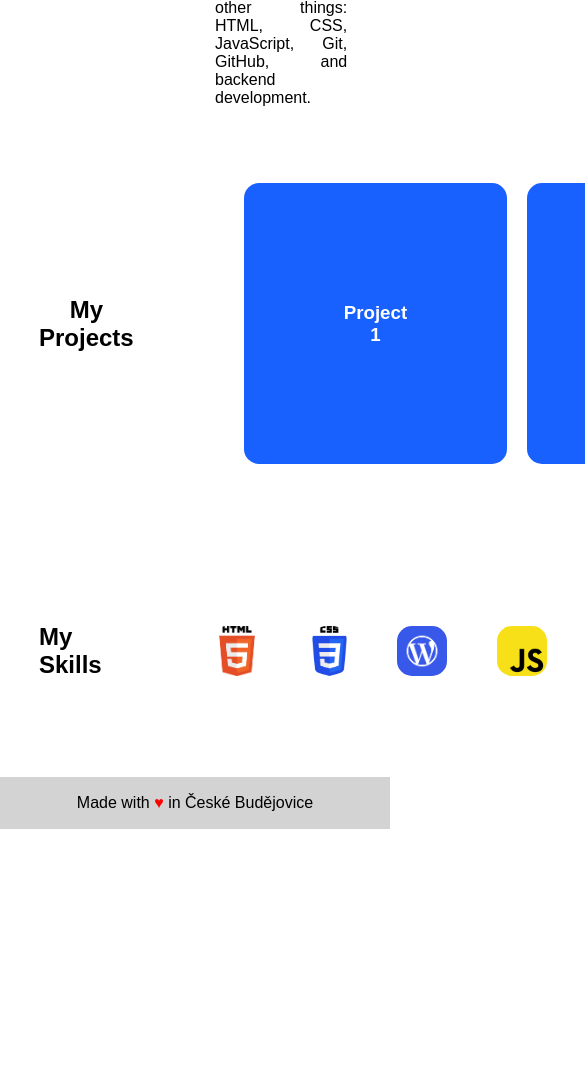
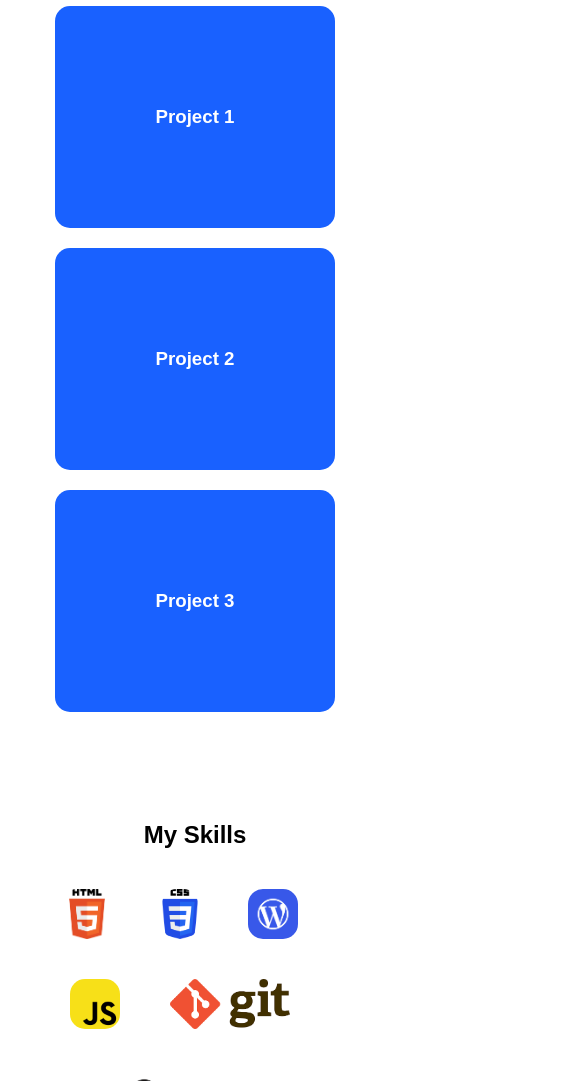
Before and after one commit to ondra10192/PortfolioWebsite, a plain HTML site: page index.html in a window 390 px wide. Shown: the part 919-2000 px from the top of the page, 585 px wide, since content can reach past the window. Before the commit the page ends 1748 px from the top, so only its background shows below. Drawn offline with Linux system fonts and the light colour scheme.

Commit message:
add media queries

```diff
--- a/index.html
+++ b/index.html
@@ -31,29 +31,27 @@
             </div>
         </section>
         <section id="my-projects">
-            <div>
+            <div class="heading">
                 <h2>My Projects</h2>
             </div>
-            <div>
+            <div class="projects">
                 <h3>Project 1</h3>
-            </div>
-            <div>
                 <h3>Project 2</h3>
-            </div>
-            <div>
                 <h3>Project 3</h3>
             </div>
         </section>
         <section id="my-skills">
-            <div>
+            <div class="heading">
                 <h2>My Skills</h2>
             </div>
+            <div class="projects">
                 <img src="./img/html.png" alt="html">
                 <img src="./img/css.png" alt="css">
                 <img src="./img/wordpress.png" alt="Wordpress">
                 <img src="./img/javascript.png" alt="Javascript">
                 <img src="./img/git.png" alt="Git">
                 <img src="./img/github2.png" alt="Github">
+            </div>
         </section>
     </main>
     <footer>
--- a/style.css
+++ b/style.css
@@ -71,21 +71,17 @@ img {
 
 /*My Projects Section Styles*/
 #my-projects {
+    align-items: center;
+    margin: 80px 0 80px 0;
+    width: 100%;
     display: flex;
-    align-items: center;
-    justify-content: space-between;
-    margin: 50px 0 50px 0;
 }
 
 #my-projects h2, h3 {
     text-align: center;
 }
 
-#my-projects div {
-    margin-right: 100px;
-}
-
-#my-projects div:not(:first-child) {
+#my-projects h3 {
     background-color: #1961ff;
     padding: 100px;
     margin: 10px;
@@ -93,12 +89,67 @@ img {
     color: white;
 }
 
+#my-projects div {
+    margin-right: 100px;
+}
+
+.heading {
+    width: 25%;
+}
+
+.projects {
+    width: 75%;
+    display: flex;
+}
+
+/*Media Queries*/
+
+@media only screen and (max-width: 1300px) {
+    #my-projects h2, #my-skills h2 {
+        text-align: center;
+    }
+
+    #my-projects, #my-skills {
+        flex-wrap: wrap;
+    }
+
+    #my-projects .projects, #my-skills .projects {
+        flex-wrap: wrap;
+        width: 100%;
+        margin: 0;
+        justify-content: center;
+    }
+
+    #my-projects .heading, #my-skills .heading {
+        width: 100%;
+        margin: 0;
+    }
+}
+
+@media only screen and (max-width: 1060px) {
+    #about-me {
+        flex-wrap: wrap;
+    }
+
+    #about-me img {
+        width: 70%;
+        margin: 0 auto;
+        min-width: 200px;
+    }
+
+    #about-me h1 {
+        text-align: center;
+        margin-top: 50px;
+    }
+}
+
 /*My Skills Section Styles*/
 #my-skills {
     display: flex;
     align-items: center;
     justify-content: space-between;
-    height: 30vh;
+    margin: 80px 0 80px 0;
+
 }
 
 #my-skills img {
```
Lines whose indentation alone changed are shown as unchanged.
